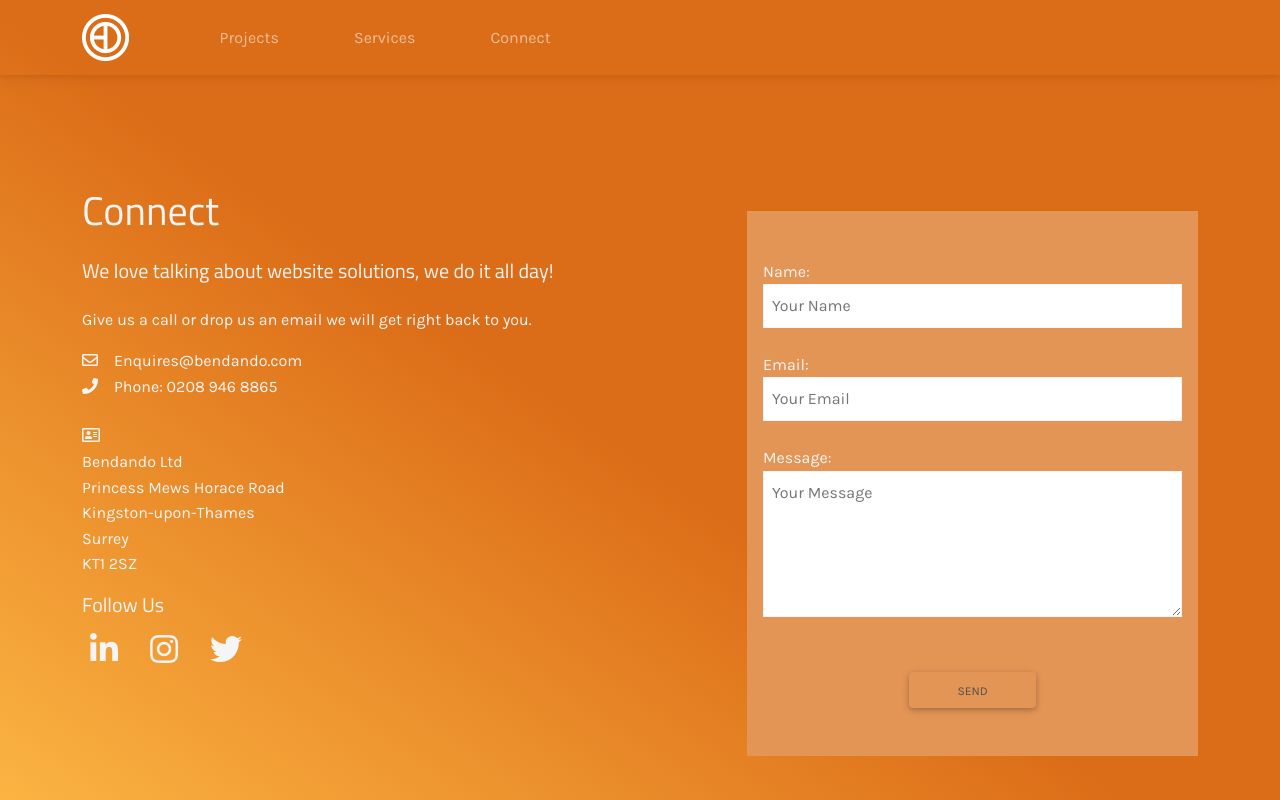
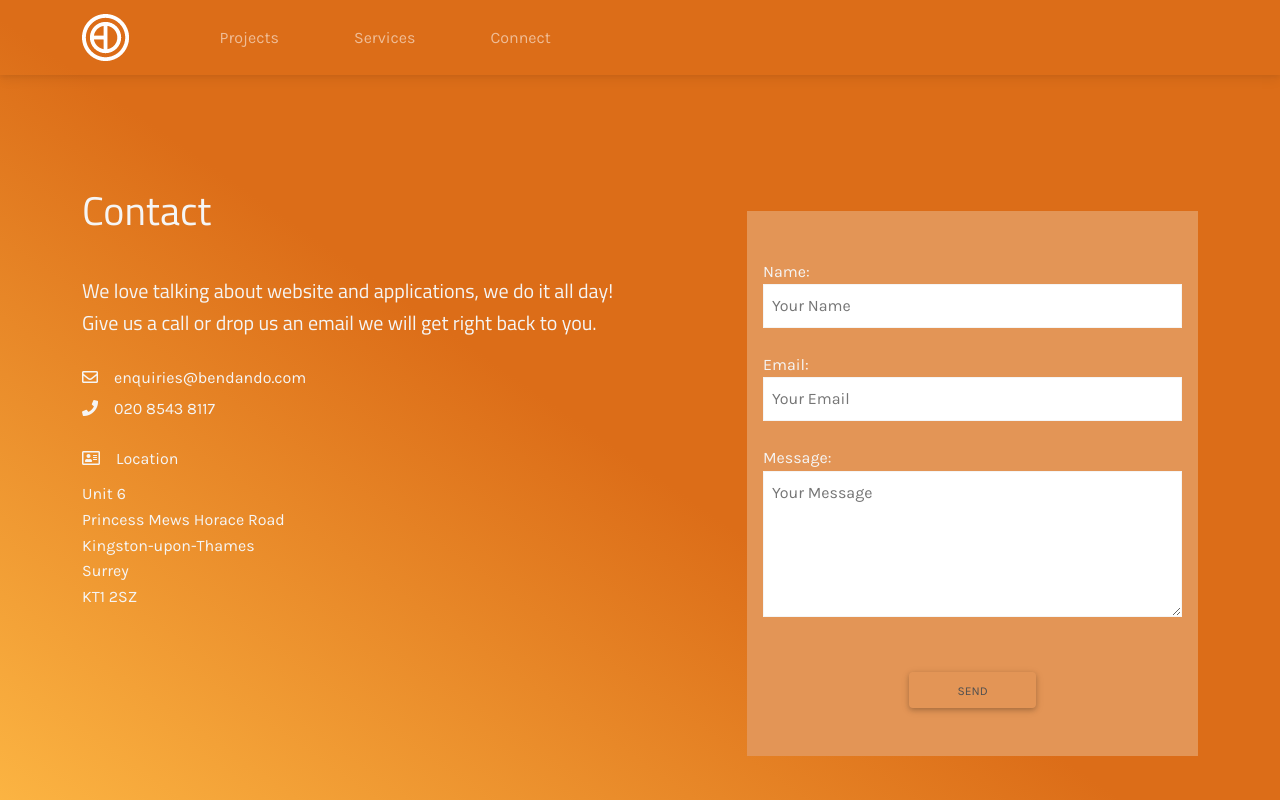
Before and after one commit to bendandoSolo/bendando, a Next.js app: page /connect in a window 1280 px wide. Shown: the top 800 px of the page. Built offline with nearby package versions, Linux system fonts and the light colour scheme.

Commit message:
updated contact page content:

```diff
--- a/pages/connect.js
+++ b/pages/connect.js
@@ -96,25 +96,27 @@ export default function Connect() {
         <div className="container">
           <div className="row justify-content-between">
             <div className="col-md-6" data-aos="zoom-in">
-              <h1 className="mb-4">Connect</h1>
+              <h1 className="mb-4" style={{paddingBottom: '20px'}}>Contact</h1>
+              <h5 className="mb-2">
+                We love talking about website and applications, we do it all day!
+              </h5>
               <h5 className="mb-4">
-                We love talking about website solutions, we do it all day!
-              </h5>
-              <p>
                 Give us a call or drop us an email we will get right back to
                 you.
-              </p>
+              </h5>
               <ul>
                 <li>
-                  <i className="far fa-envelope me-3"></i>Enquires@bendando.com
+                  <i className="far fa-envelope me-3"  style={{paddingTop: '10px'}}></i>enquiries@bendando.com
                 </li>
                 <li>
-                  <i className="fas fa-phone me-3"></i>Phone: 0208 946 8865
+                  <i className="fas fa-phone me-3"  style={{paddingTop: '10px'}}></i>020 8543 8117
                 </li>
                 <li className="mt-4">
                   <ul>
-                    <i className="far fa-address-card me-3"></i>
-                    <li>Bendando Ltd</li>
+
+                    <li><i className="far fa-address-card me-3" ></i>Location</li>
+
+                    <li style={{paddingTop: '10px'}}>Unit 6</li>
                     <li>Princess Mews Horace Road</li>
                     <li>Kingston-upon-Thames</li>
                     <li>Surrey</li>
@@ -122,7 +124,7 @@ export default function Connect() {
                   </ul>
                 </li>
               </ul>
-              <h5>Follow Us</h5>
+              {/* <h5>Follow Us</h5>
               <div className="connect-links">
                 <Link href="/">
                   <a>
@@ -139,7 +141,7 @@ export default function Connect() {
                     <i className="fab fa-twitter me-3"></i>
                   </a>
                 </Link>
-              </div>
+              </div> */}
             </div>
             <div className="col-md-5" data-aos="zoom-in" data-aos-delay="250">
               {
```
